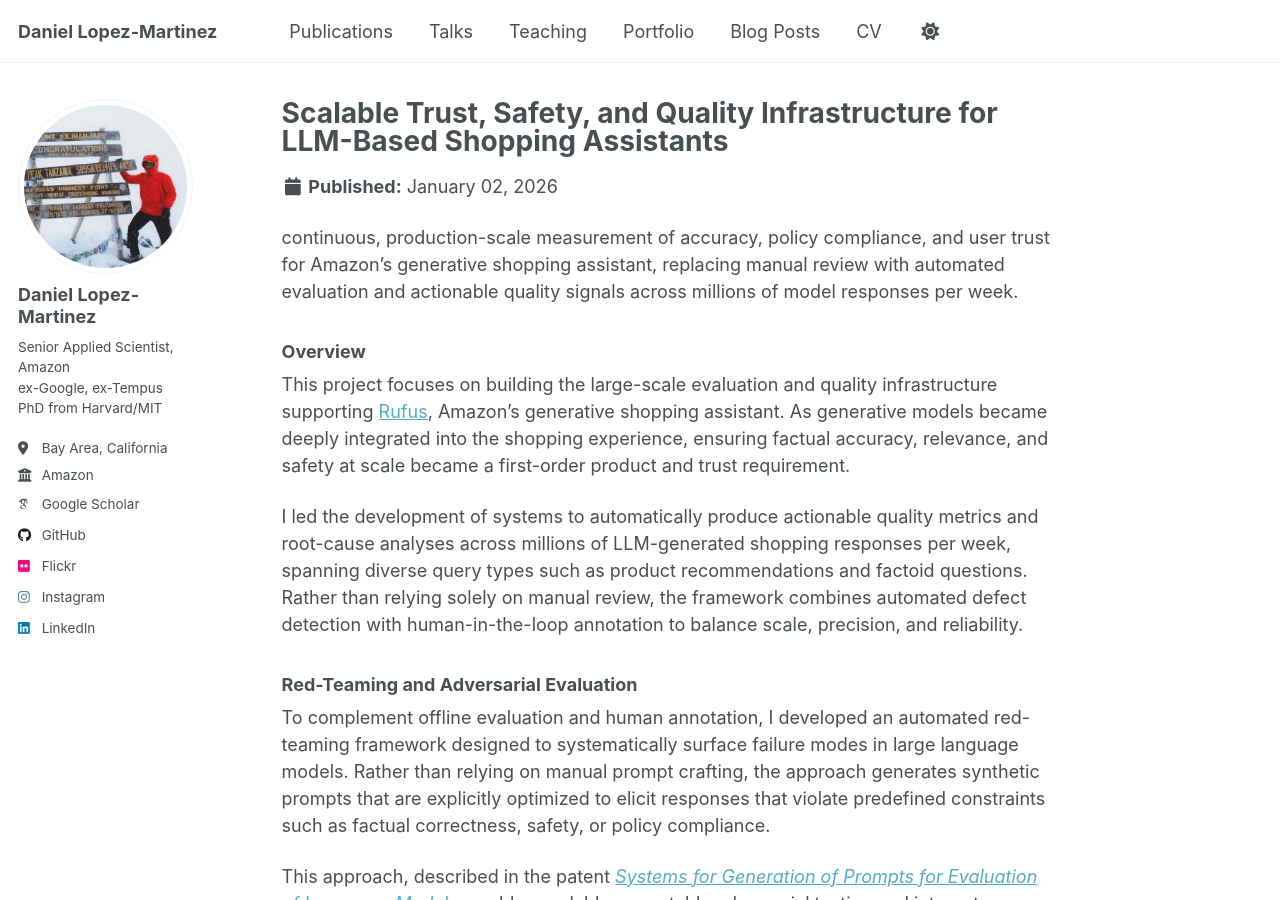
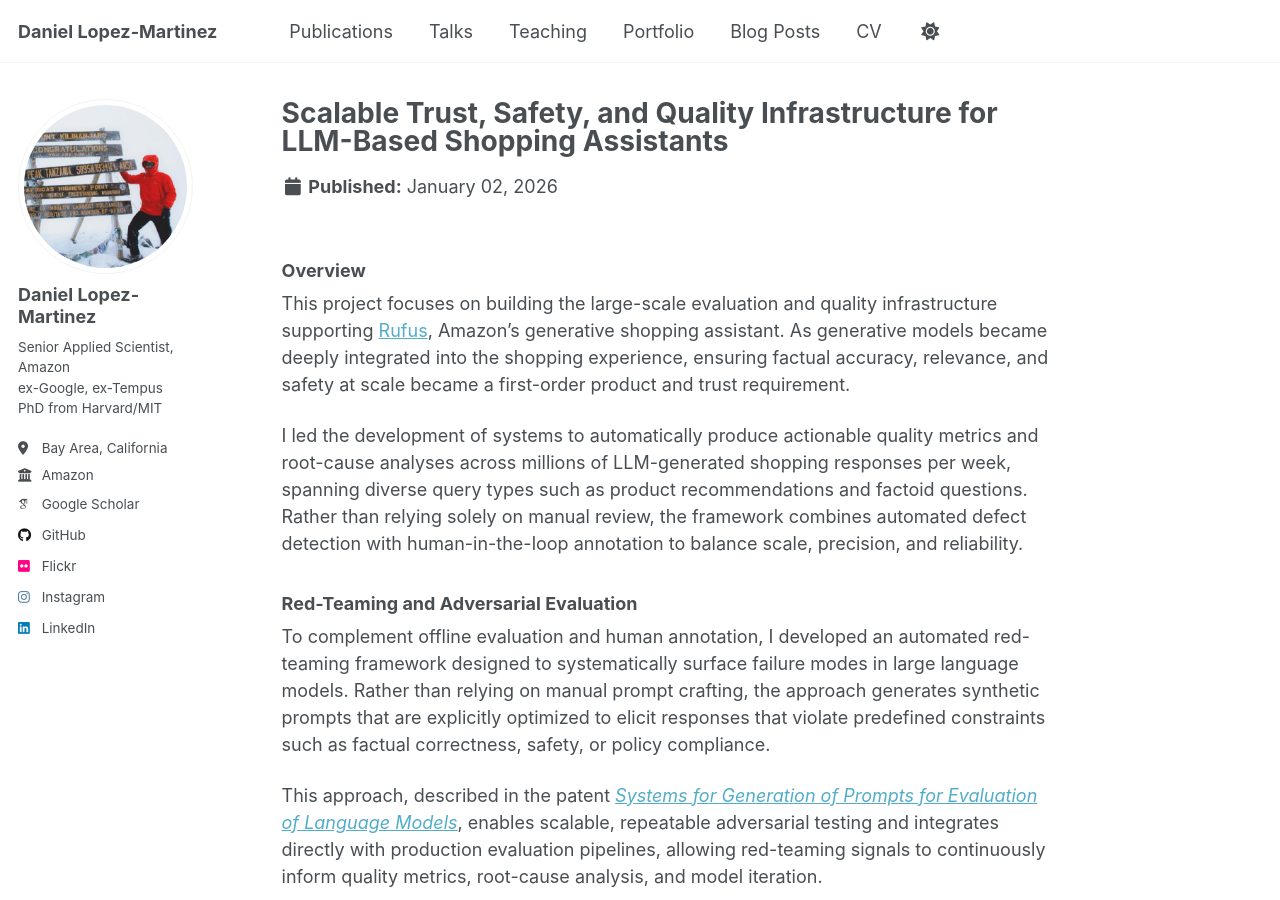
Before and after one commit to daniel-lopezmartinez/daniel-lopezmartinez.github.io, a Jekyll site: the page built from _portfolio/amazon-alice.md, in a window 1280 px wide and 900 px high. Built offline with Jekyll 4.4.1, drawn with Linux system fonts in a browser that asks for light colours; some web fonts are replaced; a script that is not in the unit is left out.

Commit message:
Renames alice -> amazon-alice

```diff
--- a/_portfolio/alice.md
+++ b/_portfolio/amazon-alice.md
@@ -6,8 +6,6 @@ category: amazon
 order: 1
 ---
 
-
-continuous, production-scale measurement of accuracy, policy compliance, and user trust for Amazon’s generative shopping assistant, replacing manual review with automated evaluation and actionable quality signals across millions of model responses per week.
 ### Overview
 
 This project focuses on building the large-scale evaluation and quality infrastructure supporting [Rufus](https://www.aboutamazon.com/news/retail/amazon-rufus), Amazon’s generative shopping assistant. As generative models became deeply integrated into the shopping experience, ensuring factual accuracy, relevance, and safety at scale became a first-order product and trust requirement.
```
